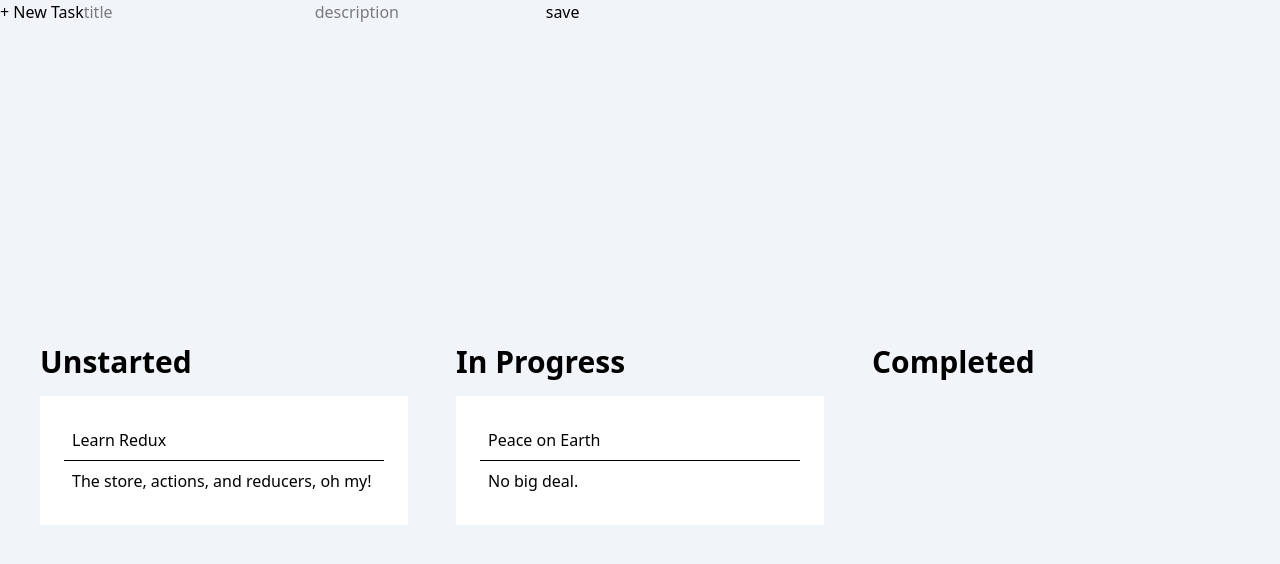
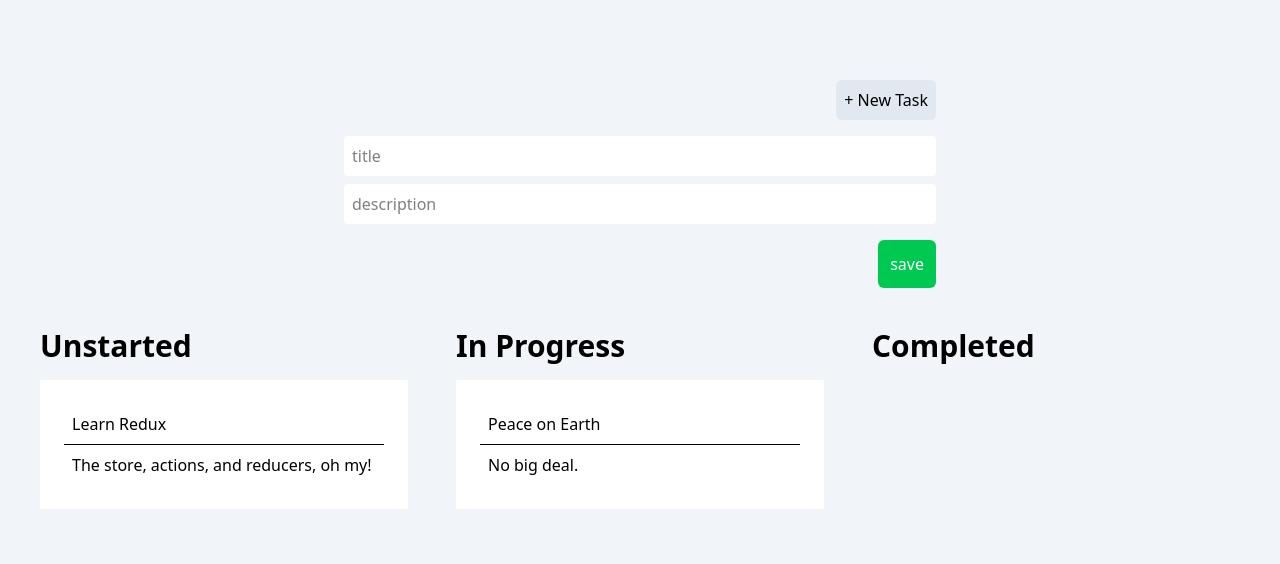
Before and after one commit to Mohammed-Lashein/redux-in-action-source-code, a React (Vite) app: page / in a window 1280 px wide. Shown: the top 564 px of the page. Built offline with nearby package versions, Linux system fonts and the light colour scheme.

Commit message:
feat: finish styling new task form

```diff
--- a/src/App.css
+++ b/src/App.css
@@ -27,8 +27,10 @@ body {
 }
 
 /* TasksPage.jsx styles */
-.tasks {}
+.tasks {
+  @apply p-10
+}
 
 .task-lists {
-  @apply grid grid-cols-1 md:grid-cols-3 gap-12 mt-70 p-10;
+  @apply grid grid-cols-1 md:grid-cols-3 gap-12;
 }
--- a/src/components/TasksPage.jsx
+++ b/src/components/TasksPage.jsx
@@ -37,17 +37,24 @@ class TasksPage extends Component {
 			<form
 				action=''
 				onSubmit={this.handleNewTaskAddition}
+				className='p-10 flex flex-col gap-4 items-end max-w-2xl mx-auto'
 			>
-				<button>+ New Task</button>
+				<button className='bg-slate-200 p-2 rounded-md cursor-pointer hover:bg-slate-300'>+ New Task</button>
+				<section className='w-full flex gap-2 flex-col'>
 					<input
 						type='text'
 						placeholder='title'
+						className='bg-white p-2 rounded-sm w-full'
 					/>
 					<input
 						type='text'
 						placeholder='description'
+						className='bg-white p-2 rounded-sm w-full'
 					/>
-				<button>save</button>
+				</section>
+				<button className='rounded-md bg-green-500 text-white p-3 cursor-pointer border-transparent  hover:bg-green-600'>
+					save
+				</button>
 			</form>
 		)
 	}
```
Lines whose indentation alone changed are shown as unchanged.
